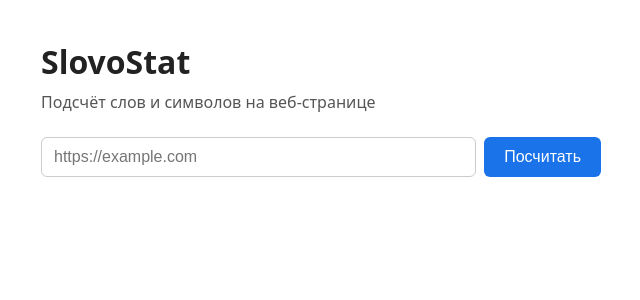
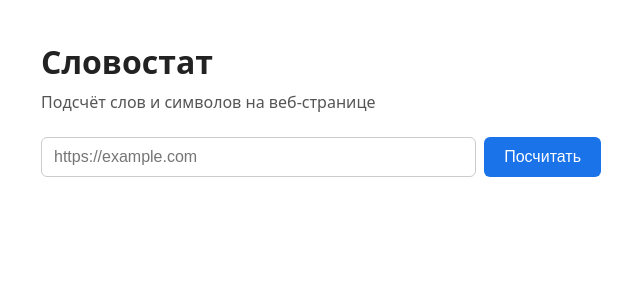
Before and after one commit to kotophalk/slovostat, a FastAPI app: page / in a window 1280 px wide. Shown: the top 300 px of the page, without its empty margins (319-959 px from the left). Run offline with FastAPI, Linux system fonts and the light colour scheme.

Commit message:
Переименовать сервис на странице в «Словостат»
Заголовок и title теперь по-русски — интерфейс целиком на языке проекта.
Имя репозитория, README и User-Agent не трогаем.

Co-Authored-By: Claude Opus 5 <noreply@anthropic.com>

```diff
--- a/app/templates/index.html
+++ b/app/templates/index.html
@@ -3,7 +3,7 @@
 <head>
 <meta charset="utf-8">
 <meta name="viewport" content="width=device-width, initial-scale=1">
-<title>SlovoStat — подсчёт слов на странице</title>
+<title>Словостат — подсчёт слов на странице</title>
 <style>
 * { box-sizing: border-box; margin: 0; padding: 0; }
 body { font-family: system-ui, sans-serif; max-width: 600px; margin: 40px auto; padding: 0 20px; color: #222; }
@@ -23,7 +23,7 @@ button:disabled { opacity: 0.6; cursor: wait; }
 </style>
 </head>
 <body>
-<h1>SlovoStat</h1>
+<h1>Словостат</h1>
 <p class="desc">Подсчёт слов и символов на веб-странице</p>
 <form id="form">
   <input type="url" id="url" placeholder="https://example.com" required>
```
Also changed, not shown: tests/test_main.py (+1 -1 lines).
